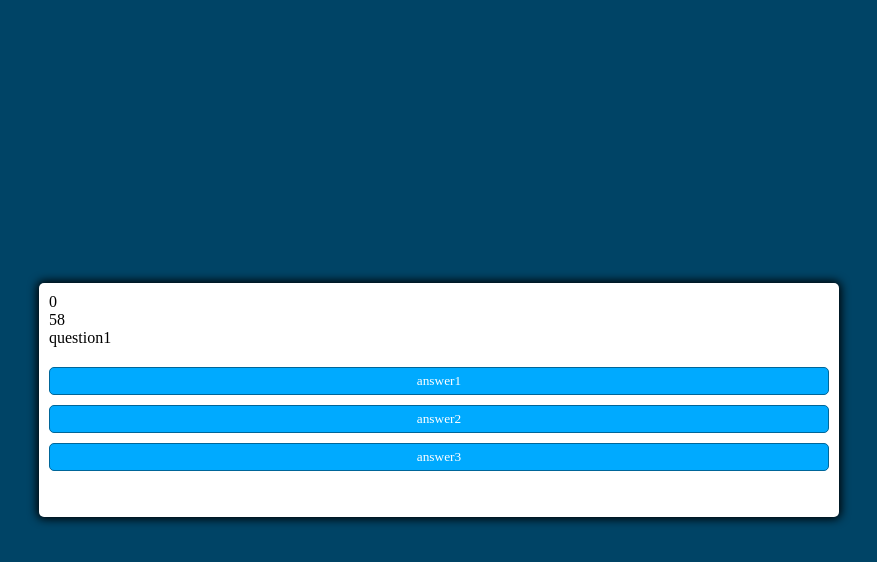
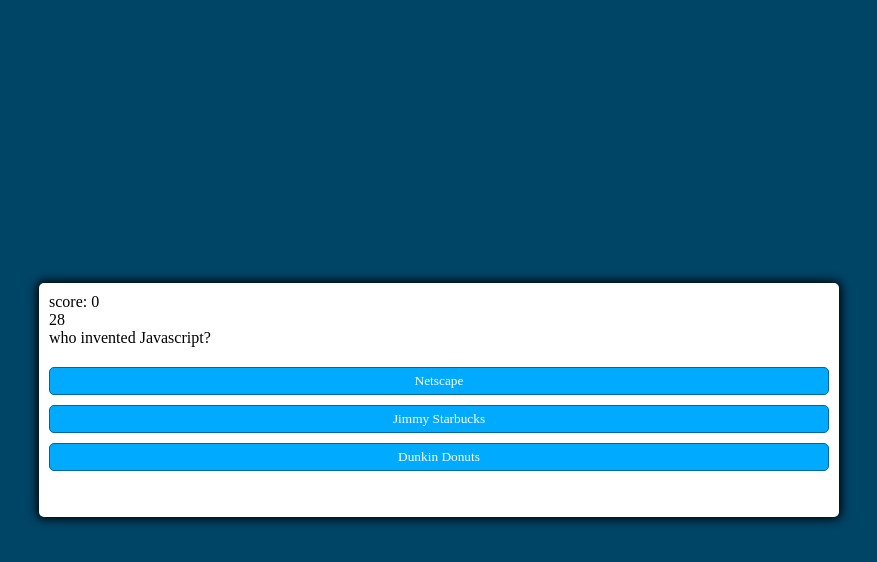
Before and after one commit to wfreeman2112/Code-Quiz, a plain HTML site: page index.html in a window 1280 px wide. Both pictures are taken after a click on the button "Start". Shown: the whole page, without its empty margins (201-1078 px from the left). Drawn offline with Linux system fonts and the light colour scheme.

Commit message:
completed JS

```diff
--- a/index.html
+++ b/index.html
@@ -12,7 +12,7 @@
 
 
   <div class="container">
-    <div id="score">0</div>
+    <div id="score">score: 0</div>
     <div id="countdown">Time Remaining</div>
     <div id="question-container" class="hide">
       <div id="question">Question</div>
@@ -25,7 +25,7 @@
       </div>
     </div>
 
-  <button class="btn hide" id= "save">save</button>
+  <button class="btn hide" id= "save">enter initials and click to see your high score!</button>
   <input id = "initials" class ="hide"></input>
     <div class="controls">
       <button id="start-btn" class="start-btn btn">Start</button>
--- a/script.js
+++ b/script.js
@@ -19,7 +19,7 @@ var questionElement = document.getElementById('question')
 var answerButtonsElement = document.getElementById('answer-buttons')
 var countdownElement = document.getElementById('countdown')
 var counter = 0
-var secondsRemaining = 60
+var secondsRemaining = 30
 var saveButton = document.getElementById('save')
 var initialInput = document.getElementById('initials')
 var scoreList = document.getElementById('scoreList')
@@ -33,18 +33,22 @@ nextButton.addEventListener('click', () => {
 })
 
 startButton.addEventListener('click', startTimer)
+var timerInterval
 function startTimer(){
 
-  var timerInterval = setInterval(function(){
+  timerInterval = setInterval(function(){
        secondsRemaining--
           countdownElement.textContent = secondsRemaining
       if (secondsRemaining <= 0){
-          clearInterval(timerInterval)
+        stopTimer()
       }
   }, 1000)
 
 }
 
+function stopTimer() {
+  clearInterval(timerInterval)
+}
 
 
 function startGame() {
@@ -93,7 +97,7 @@ function selectAnswer(e) {
 
   if (correct) {
     counter = counter + 1;
-    document.getElementById ('score').innerText = counter;
+    document.getElementById ('score').innerText = ("score ") + counter;
 
 } else {
   secondsRemaining = secondsRemaining - 5
@@ -102,8 +106,7 @@ function selectAnswer(e) {
   if (shuffledQuestions.length > currentQuestionIndex + 1) {
     nextButton.classList.remove('hide')
   } else {
-    //startButton.innerText = 'Restart'
-    //startButton.classList.remove('hide')
+
     saveButton.classList.remove('hide')
     initialInput.classList.remove('hide')
   }
@@ -124,10 +127,13 @@ function clearStatusClass(element) {
 }
 
 function saveScore() {
+  questionContainerElement.classList.add('hide')
+  stopTimer()
   var initials = initialInput.value
   var oldScore = window.localStorage.getItem('high score') || ""
   window.localStorage.setItem('high score', oldScore + ',' + initials + " " + counter)
 showHighScore()
+
 }
 
 function showHighScore() {
@@ -144,36 +150,36 @@ function showHighScore() {
 
 const questions = [
   {
-    question: 'question1',
+    question: 'who invented Javascript?',
     answers: [
-      { text: 'answer1', correct: true },
-      { text: 'answer2', correct: false },
-      { text: 'answer3', correct: false }
+      { text: 'Netscape', correct: true },
+      { text: 'Jimmy Starbucks', correct: false },
+      { text: 'Dunkin Donuts', correct: false }
     ]
   },
   {
-    question: 'question2',
+    question: 'what is a string?',
     answers: [
-      { text: 'answer1', correct: false },
-      { text: 'answer2', correct: false },
-      { text: 'answer3', correct: true }
+      { text: 'a thing my cat plays with', correct: false },
+      { text: 'a type of noodle', correct: false },
+      { text: 'characters inside quotes', correct: true }
     ]
   },
   {
-    question: 'question3',
+    question: 'what is an event handler?',
       answers: [
-        { text: 'answer1', correct: false },
-        { text: 'answer2', correct: false },
-        { text: 'answer3', correct: true }
+        { text: 'a wedding planner', correct: false },
+        { text: 'a caterer', correct: false },
+        { text: 'a way to handle user input', correct: true }
       ]
     },
 
     {
-      question: 'question4',
+      question: 'what does console.log do?',
       answers: [
-        { text: 'answer1', correct: false },
-        { text: 'answer2', correct: true },
-        { text: 'answer3', correct: false }
+        { text: 'its a Captains log like on Star Trek', correct: false },
+        { text: 'prints text to the console', correct: true },
+        { text: 'logs onto your computer', correct: false }
       ]
     }
 ]
```
